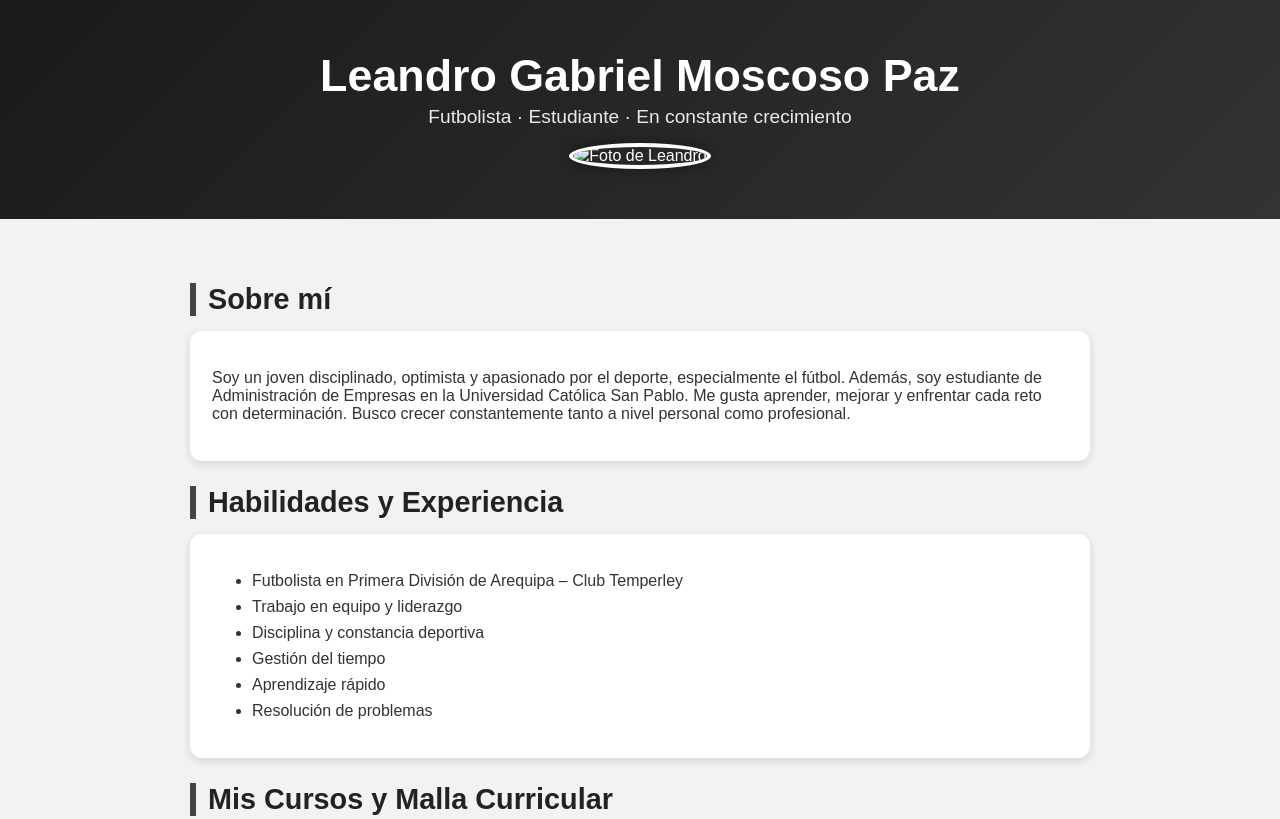
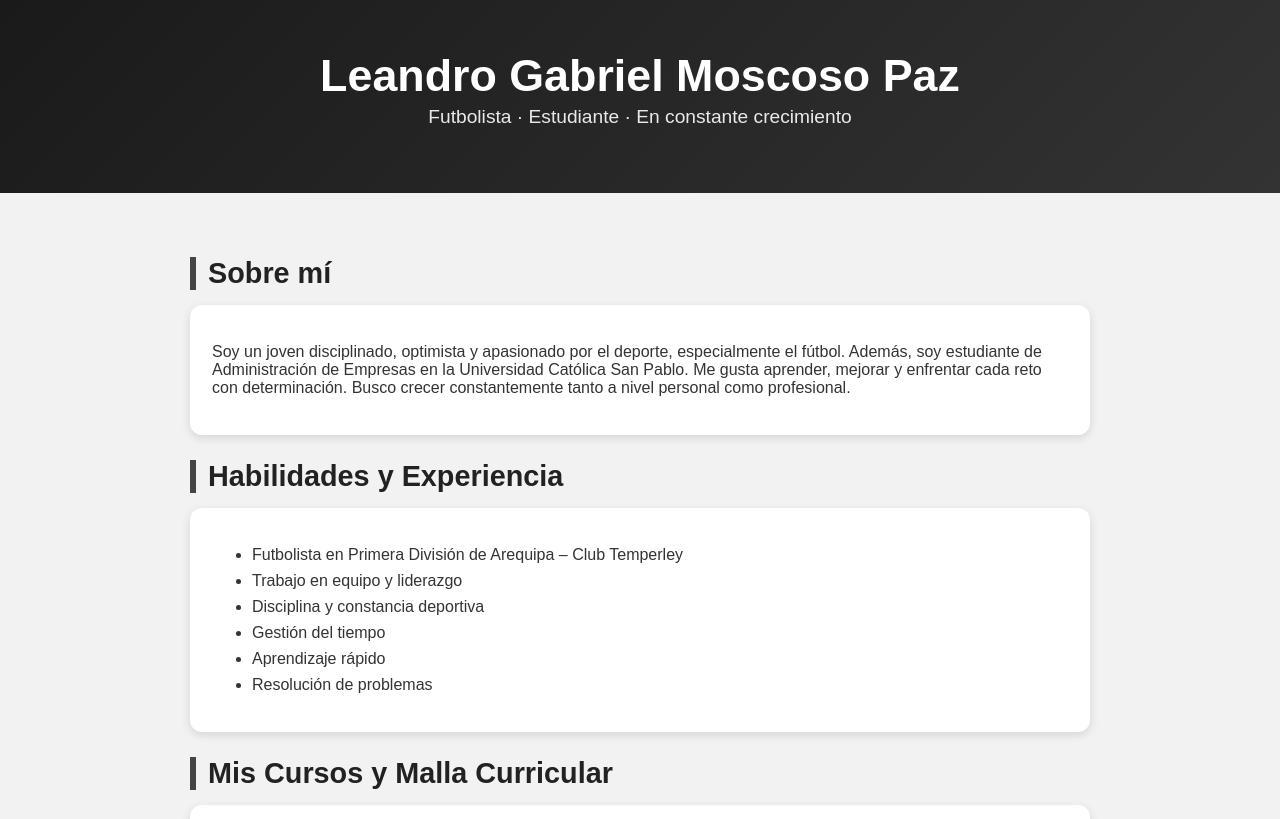
Before and after one commit to leandromoscoso-max/leandromoscoso-max.github.io, a plain HTML site: page index.html in a window 1280 px wide. Shown: the top 819 px of the page. Drawn offline with Linux system fonts and the light colour scheme.

Commit message:
Update index.html

```diff
--- a/index.html
+++ b/index.html
@@ -22,7 +22,6 @@
   <header>
     <h1>Leandro Gabriel Moscoso Paz</h1>
     <p>Futbolista · Estudiante · En constante crecimiento</p>
-    <img src="leandro.jpg" alt="Foto de Leandro" class="profile-pic" />
   </header>
 
   <section>
```
